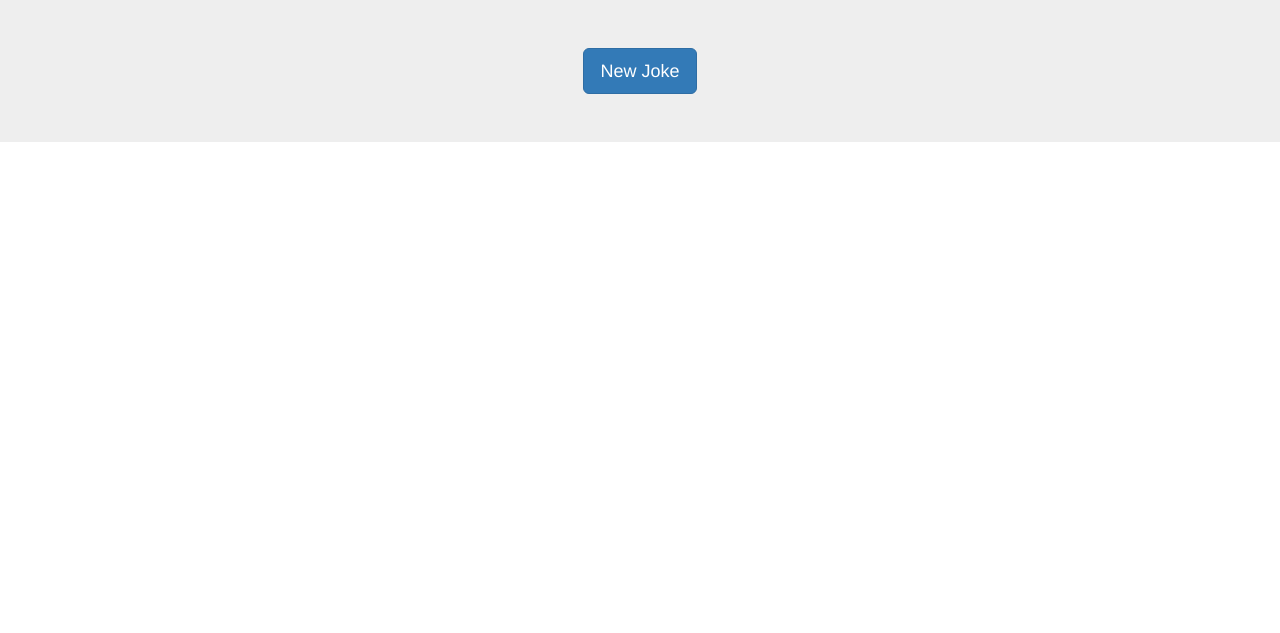
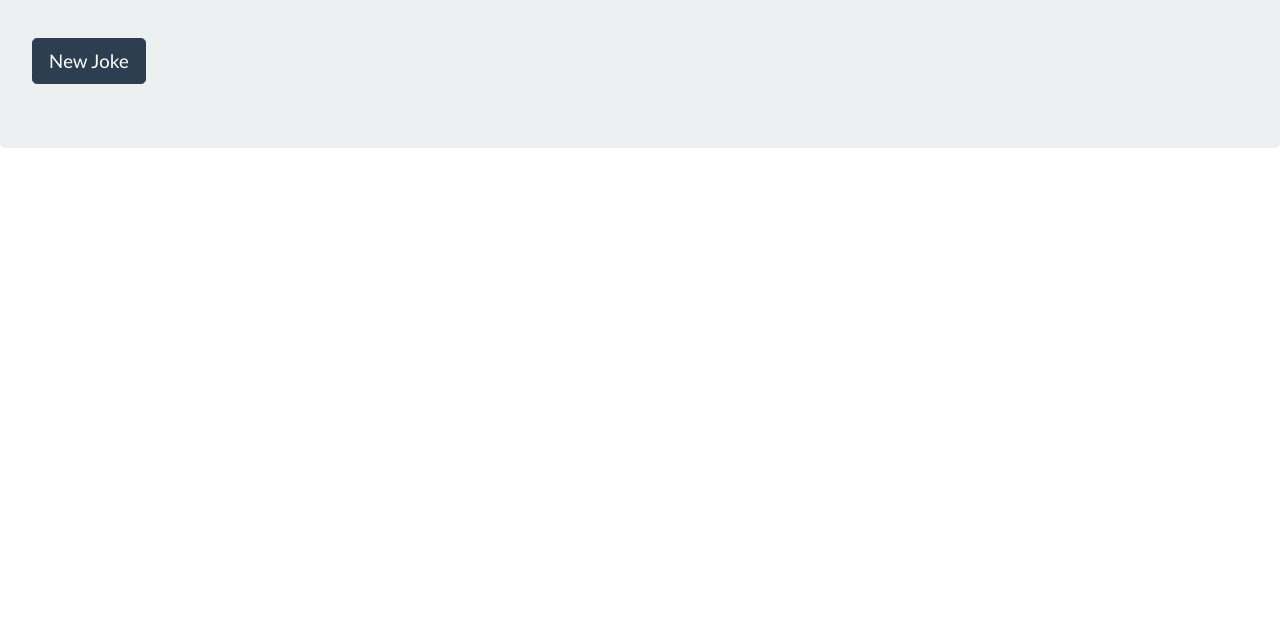
Before and after one commit to Pritesh1G/Javascript-KnockKnockJokes, a plain HTML site: page index.html in a window 1280 px wide. Shown: the part 167-800 px from the top of the page. Drawn offline with nearby package versions, Linux system fonts and the light colour scheme.

Commit message:
upgraded bootstrap version to 4

```diff
--- a/index.html
+++ b/index.html
@@ -4,7 +4,7 @@
     <title>Knock Knock Jokes</title>
     <meta charset="utf-8" />
     <script src="https://code.jquery.com/jquery-3.2.1.js" integrity="sha256-DZAnKJ/6XZ9si04Hgrsxu/8s717jcIzLy3oi35EouyE=" crossorigin="anonymous"></script>
-    <link rel="stylesheet" href="https://bootswatch.com/flatly/bootstrap.min.css">
+    <link rel="stylesheet" href="https://bootswatch.com/4/flatly/bootstrap.min.css">
     <link rel="stylesheet" href="style.css">
 </head>
 <body>
```
